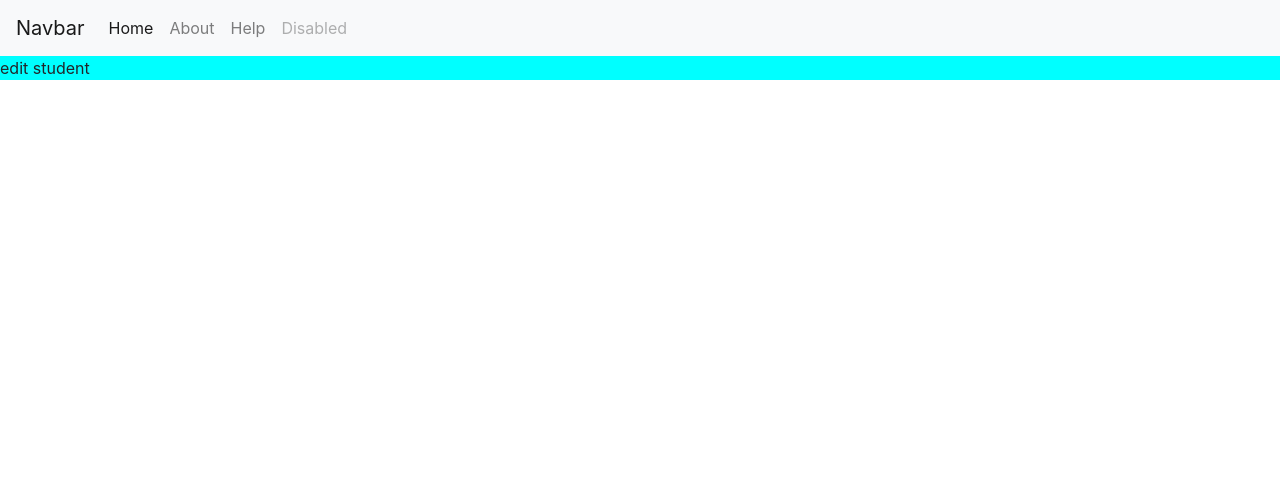
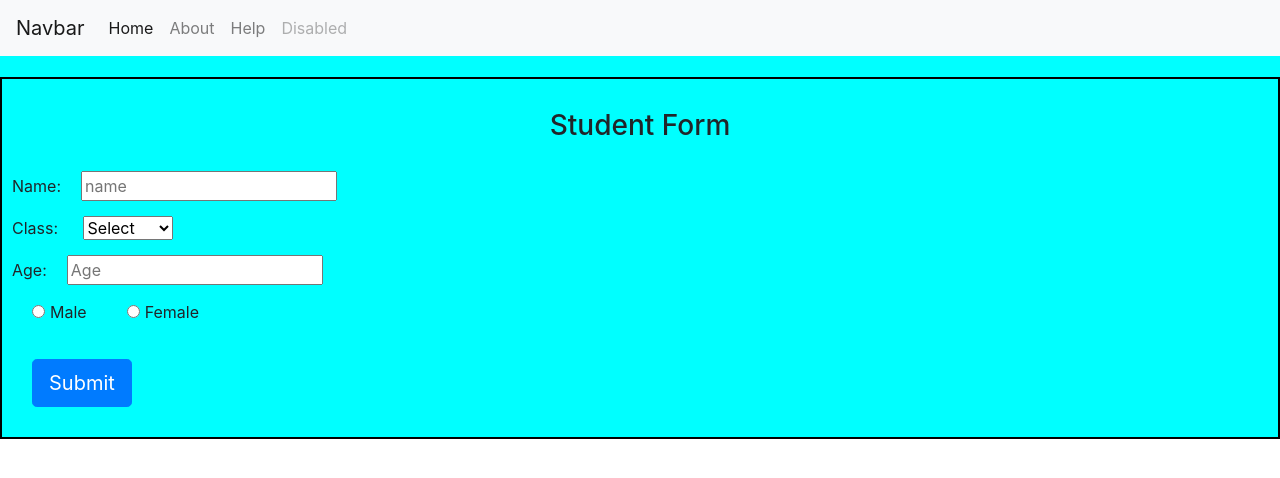
Before and after one commit to punit355743/reactjs-student-demo-app, a React (Create React App) app: page /edit/1 in a window 1280 px wide. Shown: the top 478 px of the page. Built offline with nearby package versions, Linux system fonts and the light colour scheme.

Commit message:
Edit form changes added

```diff
--- a/src/components/School.js
+++ b/src/components/School.js
@@ -5,12 +5,17 @@ import StudentForm from "./student-form/StudentForm";
 import UserTitle from "./user-title/UserTitle";
 import WelcomeMessage from './welcome-message/WelcomeMessage';
 import { schoolContext } from './../store/Provider';
+import {useHistory} from "react-router-dom";
 const axios = require('axios');
 
 
 const School = () => {
     const { schoolName } = useContext(schoolContext);
-
+    const history = useHistory();
+    //When application refresh it should start from home page
+    useEffect(() => {
+        history.push("/")
+    },[])
 
     // const [title, setTitle] = useState({
     //     "userId": 1,
--- a/src/components/student-edit/EditStudent.js
+++ b/src/components/student-edit/EditStudent.js
@@ -1,10 +1,140 @@
-import React from 'react';
+import React, { useContext,useEffect } from "react";
+import "./../student-form/StudentForm.css";
+import useForm from "./../../validator/useForm";
+import { schoolContext } from "./../../store/Provider";
+import validatorForErrorsInfo from "./../../validator/validatorForErrorsInfo";
+import Button from "react-bootstrap/Button";
+import Form from "react-bootstrap/Form";
 
 function EditStudent(props) {
+    const { editStudent } = useContext(schoolContext);
+    const { student} = useContext(schoolContext);
+    const { id } = props.match.params;
+    console.log(student);
+    console.log(id);
+    let editStudentData = [];
+    useEffect(() => {
+        console.log("start");
+        editStudentData = student.filter((studl) =>{
+            if (studl.id === id) { // IDs should be Equal
+                return studl;
+            }
+        })
+    })
+
+    console.log(editStudentData);
+
+    const editStudentInSchool = () => {
+        editStudent({
+            name: values.name,
+            studentClassName: values.studentClassName,
+            age: values.age,
+            gender: values.gender
+        });
+    };
+
+    const { values, onChangeHandler, errors, onSubmitHandler } = useForm(
+        {
+            name: editStudentData[0]?editStudentData[0].name:'',
+            studentClassName: editStudentData[0]?editStudentData[0].className:'',
+            age: editStudentData[0]?editStudentData[0].age:'',
+            gender: editStudentData[0]?editStudentData[0].gender:''
+        },
+        validatorForErrorsInfo,
+        editStudentInSchool
+    );
+
     return (
-        <div>
-            edit student
-        </div>
+        <form className={"form-container"}>
+            <div className="student-form-header">
+                <h3>Student Form</h3>
+            </div>
+            <div>
+                Name:
+        <input
+                    type="text"
+                    name="name"
+                    value={values.name}
+                    onChange={onChangeHandler}
+                    placeholder="name"
+                    className={`form-item ${errors.name ? 'form-input-element-error' : ''}`}
+                />
+                {errors.name && <p className="form-input-error"> {errors.name}</p>}
+            </div>
+            <div>
+                Class:{" "}
+                <select
+                    className="form-control"
+                    name="studentClassName"
+                    value={values.studentClassName}
+                    onChange={onChangeHandler}
+                    className={`form-item ${errors.studentClassName ? 'form-input-element-error' : ''}`}
+                >
+                    <option value="select">Select</option>
+                    <option value="1st">First</option>
+                    <option value="2nd">Second</option>
+                    <option value="3rd">Third</option>
+                    <option value="4th">Fourth</option>
+                    <option value="5th">Fifth</option>
+                    <option value="6th">Sixth</option>
+                    <option value="7th">Seventh</option>
+                    <option value="8th">Eighth</option>
+                    <option value="9th">Ninth</option>
+                    <option value="10th">Tenth</option>
+                    <option value="11th">Eleven</option>
+                    <option value="12th">Twelve</option>
+                    <option value="13th">Thirteen</option>
+                    <option value="14th">Fourteen</option>
+                    <option value="15th">Fifteen</option>
+                </select>
+                {errors.studentClassName && (
+                    <p className="form-input-error"> {errors.studentClassName}</p>
+                )}
+            </div>
+            <div>
+                Age:
+        <input
+                    type="text"
+                    placeholder="Age"
+                    name="age"
+                    value={values.age}
+                    onChange={onChangeHandler}
+                    className={`form-item ${errors.age ? 'form-input-element-error' : ''}`}
+                />
+                {errors.age && <p className="form-input-error"> {errors.age}</p>}
+            </div>
+            <div className="radio-buttons" className={`${errors.gender ? 'form-input-element-error' : ''}`}>
+                <Form.Check
+                    value="male"
+                    name="gender"
+                    type="radio"
+                    checked = {editStudentData[0] && (editStudentData[0].gender === 'Male')}
+                    label="Male"
+                    onChange={onChangeHandler}
+                    className="form-item radio-input"
+                    inline
+                />
+                <Form.Check
+                    value="female"
+                    name="gender"
+                    type="radio"
+                    checked = {editStudentData[0] && (editStudentData[0].gender === 'Female')}
+                    label="Female"
+                    onChange={onChangeHandler}
+                    className="form-item radio-input"
+                    inline
+                />
+                {errors.gender && <p className="form-input-error"> {errors.gender}</p>}
+            </div>
+            <Button
+                variant="primary"
+                size="lg"
+                onClick={e => onSubmitHandler(e)}
+                className={"submit-btn"}
+            >
+                Submit
+      </Button>
+        </form>
     );
 }
 
--- a/src/store/Provider.js
+++ b/src/store/Provider.js
@@ -37,10 +37,15 @@ function Provider(props) {
             studl.id !== deleteId)
         setStudent(updatedstu)
     }
+    const editStudent = (studenInformation) => {
+        // const updatedstu = student.filter((studl) =>
+        //     studl.id !== deleteId)
+        setStudent(studenInformation)
+    }
 
 
     return (
-        <schoolContext.Provider value={{ schoolName, student, addStudent, removeStudent }}>
+        <schoolContext.Provider value={{ schoolName, student, addStudent, removeStudent,editStudent }}>
             {props.children}
         </schoolContext.Provider>
     );
```
